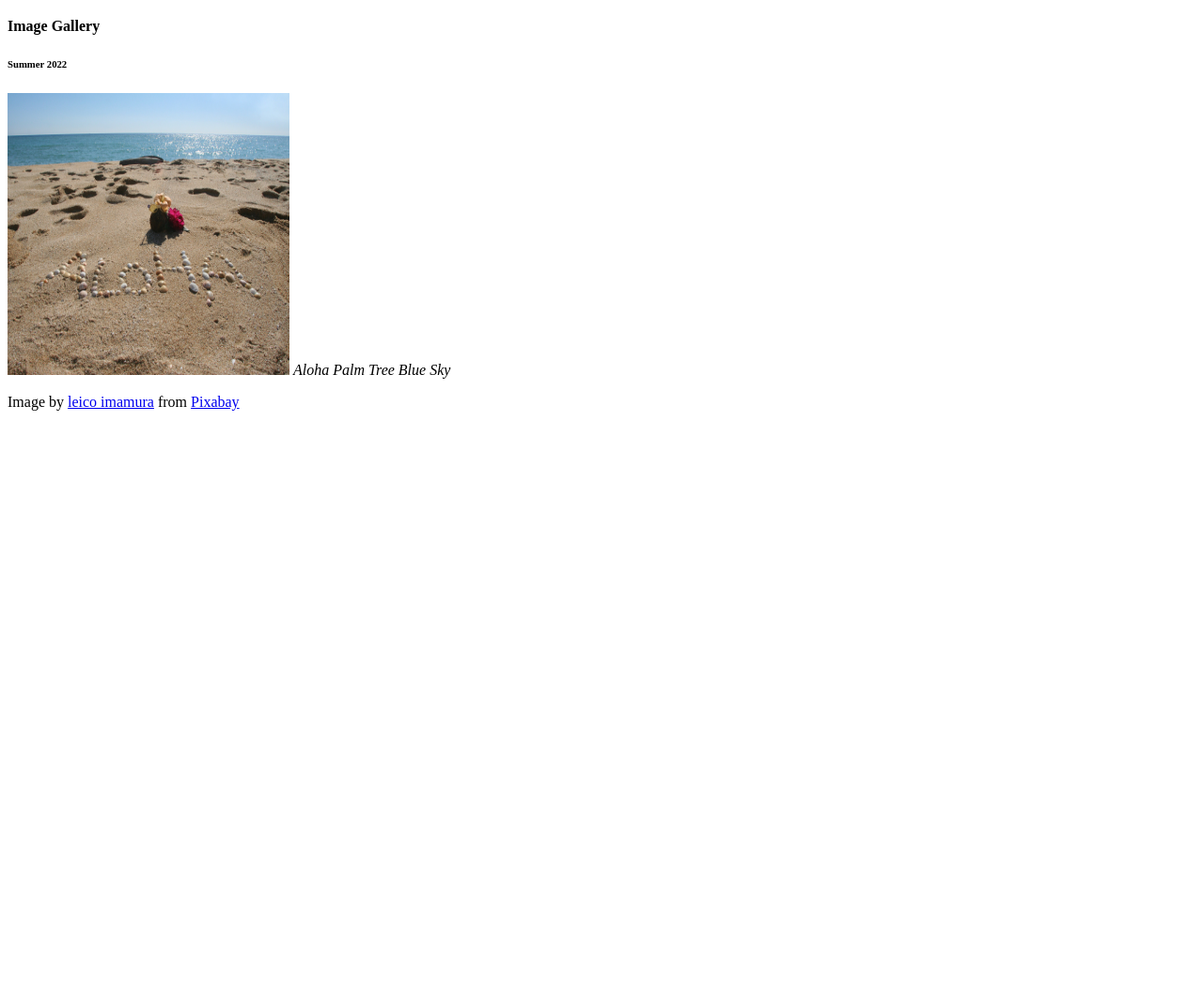
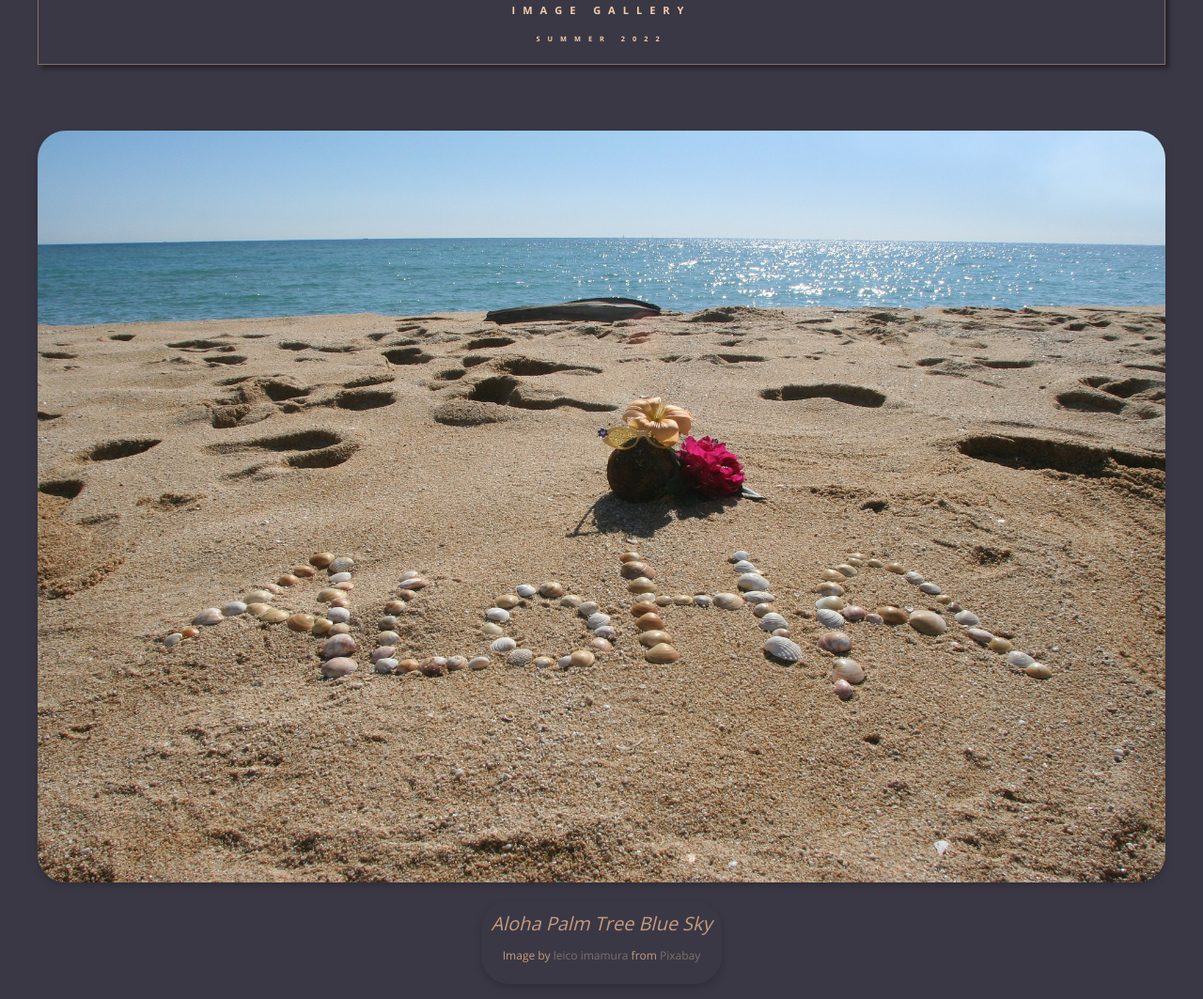
Before and after one commit to CSF2223/imagegallery-AudreyFencil, a plain HTML site: page index.html in a window 1280 px wide. Shown: the part 61-1124 px from the top of the page at 94% size. Before the commit the page ends 800 px from the top, so only its background shows below. Drawn offline with nearby package versions, Linux system fonts and the light colour scheme.

Commit message:
11:08 2.10

```diff
--- a/index.html
+++ b/index.html
@@ -5,8 +5,10 @@
     <meta name="viewport" content="width=device-width, initial-scale=1.0">
     <meta http-equiv="X-UA-Compatible" content="ie=edge">
     <title>Image Gallery</title>
+    <link rel="stylesheet" href="style.css" type="text/css" />
 </head>
 <body>
+
     <header>
         <h1>Hawaii</h1>
         <h4>Image Gallery</h4>
@@ -14,12 +16,14 @@
     </header>
 
     <section>
-        <div>
+        <div class ="imageCard">
             <img src="assets/aloha-305857_1920.jpg" alt="Aloha Palm Tree Blue Sky" width="300" height="300"></img>
-            <cite>Aloha Palm Tree Blue Sky</cite>
-            <p>Image by <a href="https://pixabay.com/users/graziebambino-1593455/?utm_source=link-attribution&amp;utm_medium=referral&amp;utm_campaign=image&amp;utm_content=2700190">leico imamura</a>
-            from <a href="https://pixabay.com/?utm_source=link-attribution&amp;utm_medium=referral&amp;utm_campaign=image&amp;utm_content=2700190">Pixabay</a></p>
-        </div>
+            <div class ="cardText">
+                <cite>Aloha Palm Tree Blue Sky</cite>
+                <p>Image by <a href="https://pixabay.com/users/graziebambino-1593455/?utm_source=link-attribution&amp;utm_medium=referral&amp;utm_campaign=image&amp;utm_content=2700190">leico imamura</a>
+                from <a href="https://pixabay.com/?utm_source=link-attribution&amp;utm_medium=referral&amp;utm_campaign=image&amp;utm_content=2700190">Pixabay</a></p>
+            </div> <!-- Close "cardText" class -->
+        </div> <!-- Close "imageCard" class -->
     </section>
 
 </body>
--- a/style.css
+++ b/style.css
@@ -1,7 +1,76 @@
 /*
 Color Palette:
-background color:
-font color:
-secondary color:
-tertiary color:
+background color: #3A3845
+font color: #F7CCAC
+secondary color: #C69B7B
+tertiary color: #826F66
 */
+
+/* CSS Syntax Notes:
+      selector{property:value;}
+*/
+
+@import url('https://fonts.googleapis.com/css2?family=Open+Sans:wght@300;400;600;700&display=swap');
+
+html {
+    font-size: 62.5%; /* Default font size is 16px - 62.5% of 16 is 10px -
+                        1 rem (relative unit) now will be equivalent to 10px */
+}
+
+header{
+    margin: 0 4rem;
+    letter-spacing: 0.8rem;
+    text-align: center;
+    border-bottom: 1px solid #826F66;
+    border-right: 1px solid #826F66;
+    border-left: 1px solid #826F66;
+    padding: 0.5rem;
+    box-shadow: 4px 4px 5px rgba(0,0,0,0.4);
+    text-transform: uppercase;
+    font-size: 1.1rem;
+}
+
+body {
+    margin: 0;
+    background-color: #3A3845;
+    font-family: 'Open Sans', sans-serif;
+    color: #F7CCAC;
+}
+
+cite {
+    font-size: 2rem;
+}
+
+p {
+    font-size: 1.2rem;
+}
+
+.imageCard {
+    display: flex;
+    flex-direction: column;
+    justify-content: center;
+    align-items: center;
+    margin: 7rem 4rem;
+}
+
+.imageCard a {
+    text-decoration: none;
+    color: #826F66;
+
+}
+
+.imageCard img {
+    width: 100%;
+    height: auto;
+    border-radius: 30px;
+    box-shadow: 0 4px 8px 0 rgba(0,0,0,0.19);
+}
+
+.cardText {
+    color: #C69B7B;
+    text-align: center;
+    padding: 1rem;
+    border-radius: 30px;
+    margin-top: 2rem;
+    box-shadow: 0 4px 8px 0 rgba(0,0,0,0.19);
+}
```
